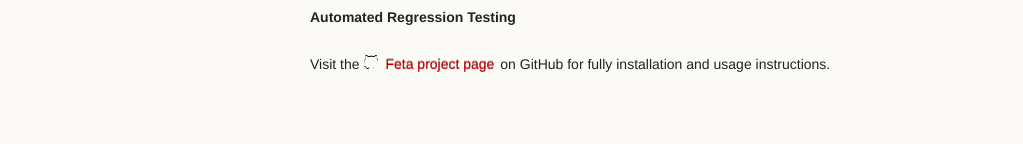
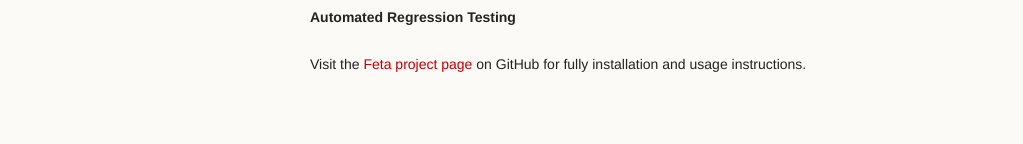
Before and after one commit to alex-seville/feta, a browser extension: page index.html in a window 1280 px wide. Shown: the part 584-728 px from the top of the page, without its empty margins (0-1023 px from the left). Drawn offline with Linux system fonts and the light colour scheme.

Commit message:
Update index.html

```diff
--- a/index.html
+++ b/index.html
@@ -36,7 +36,7 @@
 
 <p><strong>Automated Regression Testing</strong></p>
 
-<p>Visit the <a class="buttons github" href="https://github.com/alex-seville/feta">Feta project page</a> on GitHub for fully installation and usage instructions.</p>
+<p>Visit the <a  href="https://github.com/alex-seville/feta">Feta project page</a> on GitHub for fully installation and usage instructions.</p>
 
       </section>
       <footer>
```
